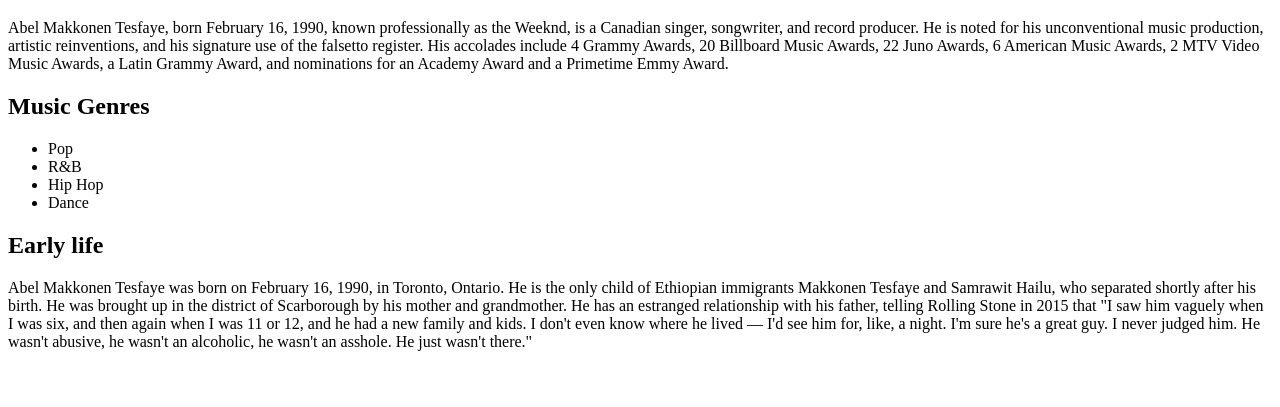
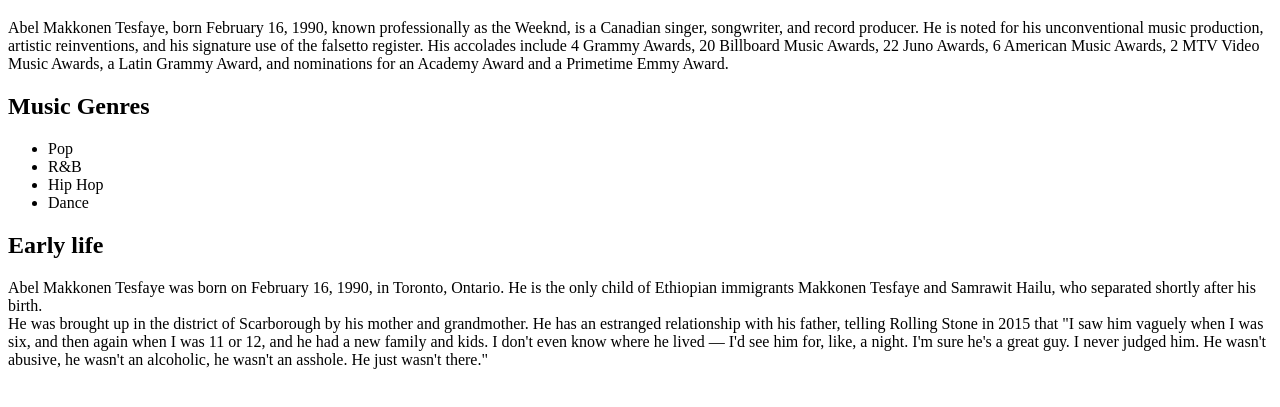
Before and after one commit to oliviagalazka/Sammanfattning, a plain HTML site: page index.html in a window 1280 px wide. Shown: the part 61-468 px from the top of the page. Drawn offline with Linux system fonts and the light colour scheme.

Commit message:
Added a break in the middle of the paragraph.

```diff
--- a/index.html
+++ b/index.html
@@ -15,6 +15,6 @@
             <li>Dance</li>
         </ul>
         <h2>Early life</h2>
-        <p>Abel Makkonen Tesfaye was born on February 16, 1990, in Toronto, Ontario. He is the only child of Ethiopian immigrants Makkonen Tesfaye and Samrawit Hailu, who separated shortly after his birth. He was brought up in the district of Scarborough by his mother and grandmother. He has an estranged relationship with his father, telling Rolling Stone in 2015 that "I saw him vaguely when I was six, and then again when I was 11 or 12, and he had a new family and kids. I don't even know where he lived — I'd see him for, like, a night. I'm sure he's a great guy. I never judged him. He wasn't abusive, he wasn't an alcoholic, he wasn't an asshole. He just wasn't there."</p>
+        <p>Abel Makkonen Tesfaye was born on February 16, 1990, in Toronto, Ontario. He is the only child of Ethiopian immigrants Makkonen Tesfaye and Samrawit Hailu, who separated shortly after his birth.<br> He was brought up in the district of Scarborough by his mother and grandmother. He has an estranged relationship with his father, telling Rolling Stone in 2015 that "I saw him vaguely when I was six, and then again when I was 11 or 12, and he had a new family and kids. I don't even know where he lived — I'd see him for, like, a night. I'm sure he's a great guy. I never judged him. He wasn't abusive, he wasn't an alcoholic, he wasn't an asshole. He just wasn't there."</p>
     </body>
 </html>
```
